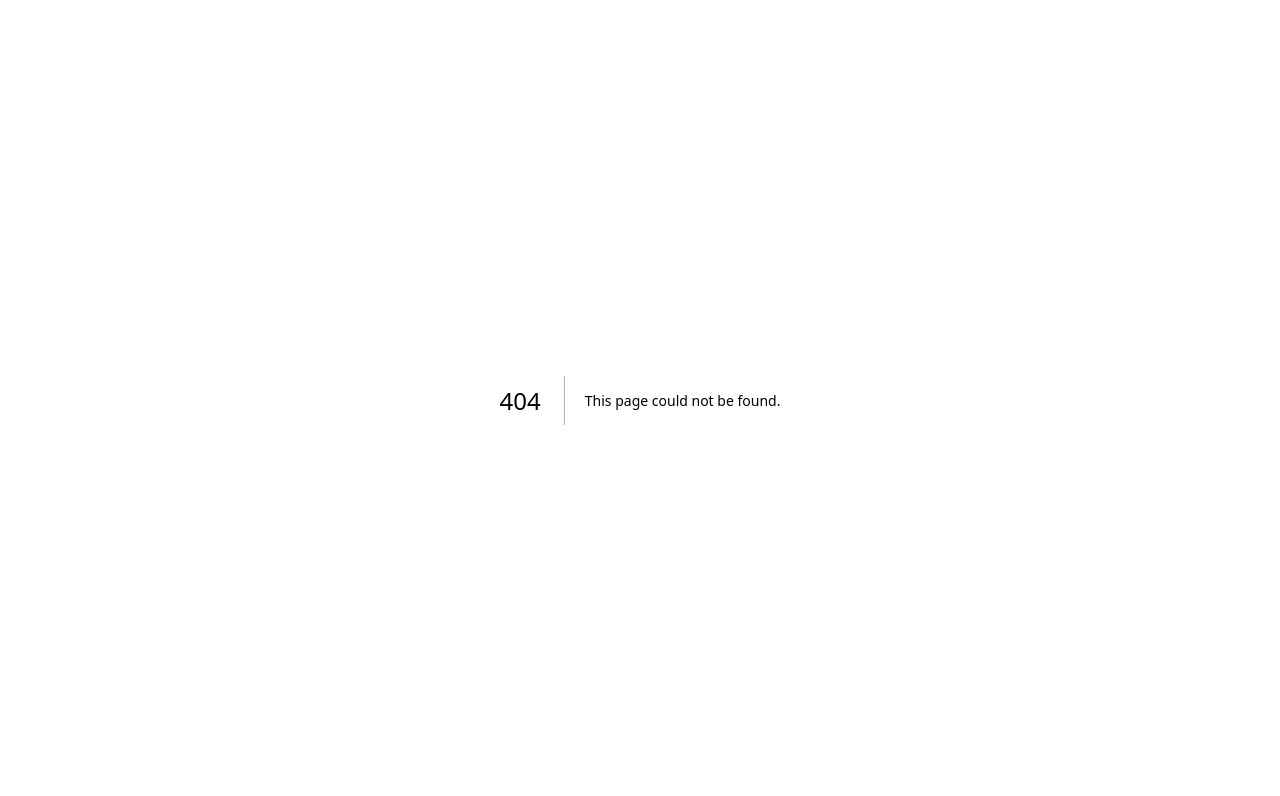
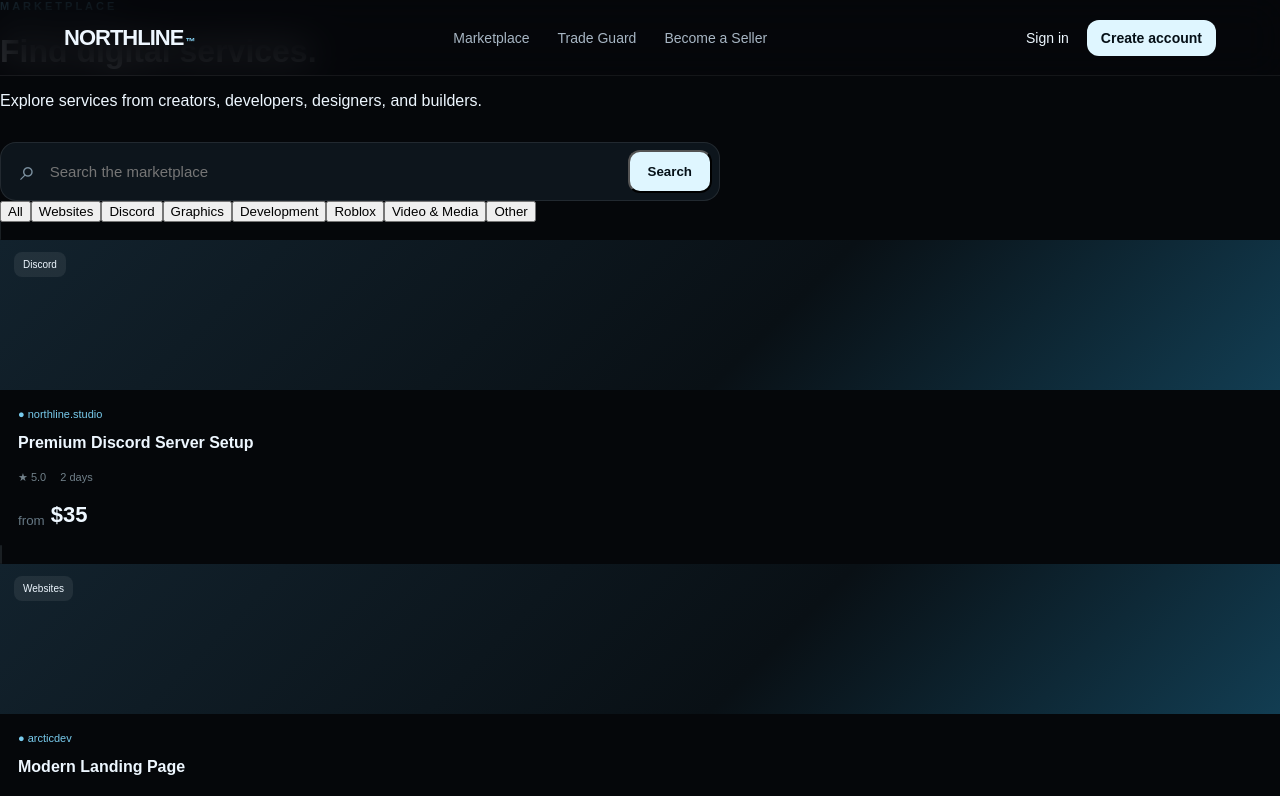
Before and after one commit to forgottenfangz-star/Northline, a Next.js app in the folder website/: page /marketplace in a window 1280 px wide. Before the commit this address had no page. Shown: the top 796 px of the page. Built offline with nearby package versions, Linux system fonts and the light colour scheme.

Commit message:
Build NORTHLINE marketplace page website/app/marketplace/page.tsx

```diff
--- /dev/null
+++ b/website/app/marketplace/page.tsx
@@ -0,0 +1,16 @@
+import Link from "next/link";
+const services=[
+["Premium Discord Server Setup","northline.studio","$35","Discord","2 days"],
+["Modern Landing Page","arcticdev","$75","Websites","3 days"],
+["Custom Brand Graphics","polar.design","$45","Graphics","2 days"],
+["Roblox UI Development","icebyte","$60","Roblox","4 days"],
+["Full Stack Web App","northcode","$180","Development","7 days"],
+["Short-form Video Edit","northmedia","$30","Video & Media","2 days"]
+];
+const cats=["All","Websites","Discord","Graphics","Development","Roblox","Video & Media","Other"];
+export default function Marketplace(){
+ return <main><nav className="nav"><Link className="brand" href="/">NORTHLINE<span>™</span></Link><div className="navlinks"><Link href="/marketplace">Marketplace</Link><Link href="/trade-guard">Trade Guard</Link><Link href="/seller">Become a Seller</Link></div><div className="navactions"><Link href="/login">Sign in</Link><Link className="button small" href="/signup">Create account</Link></div></nav>
+ <div className="market"><div className="marketHead"><div><div className="eyebrow">MARKETPLACE</div><h1>Find digital services.</h1><p>Explore services from creators, developers, designers, and builders.</p></div><div className="search marketSearch"><span>⌕</span><input placeholder="Search the marketplace"/><button className="searchBtn">Search</button></div></div>
+ <div className="filters">{cats.map(c=><button key={c}>{c}</button>)}</div>
+ <div className="marketGrid">{services.map((s,i)=><Link href={"/service/"+(i+1)} className="card" key={s[0]}><div className="cardImage"><span>{s[3]}</span></div><div className="cardBody"><div className="seller">● {s[1]}</div><h3>{s[0]}</h3><div className="meta"><span>★ 5.0</span><span>{s[4]}</span></div><div className="price"><small>from</small><strong>{s[2]}</strong></div></div></Link>)}</div></div></main>
+}
```
